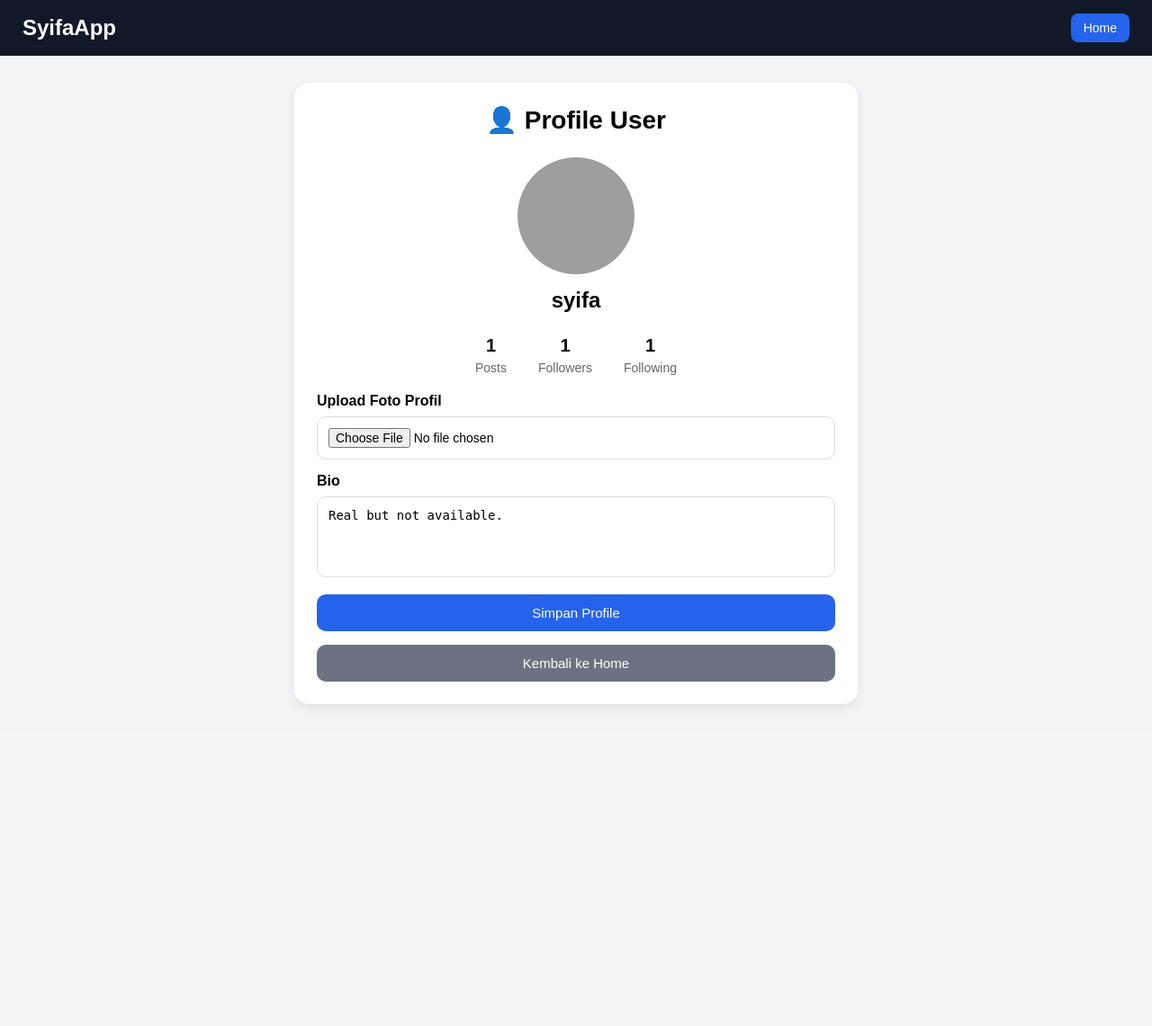
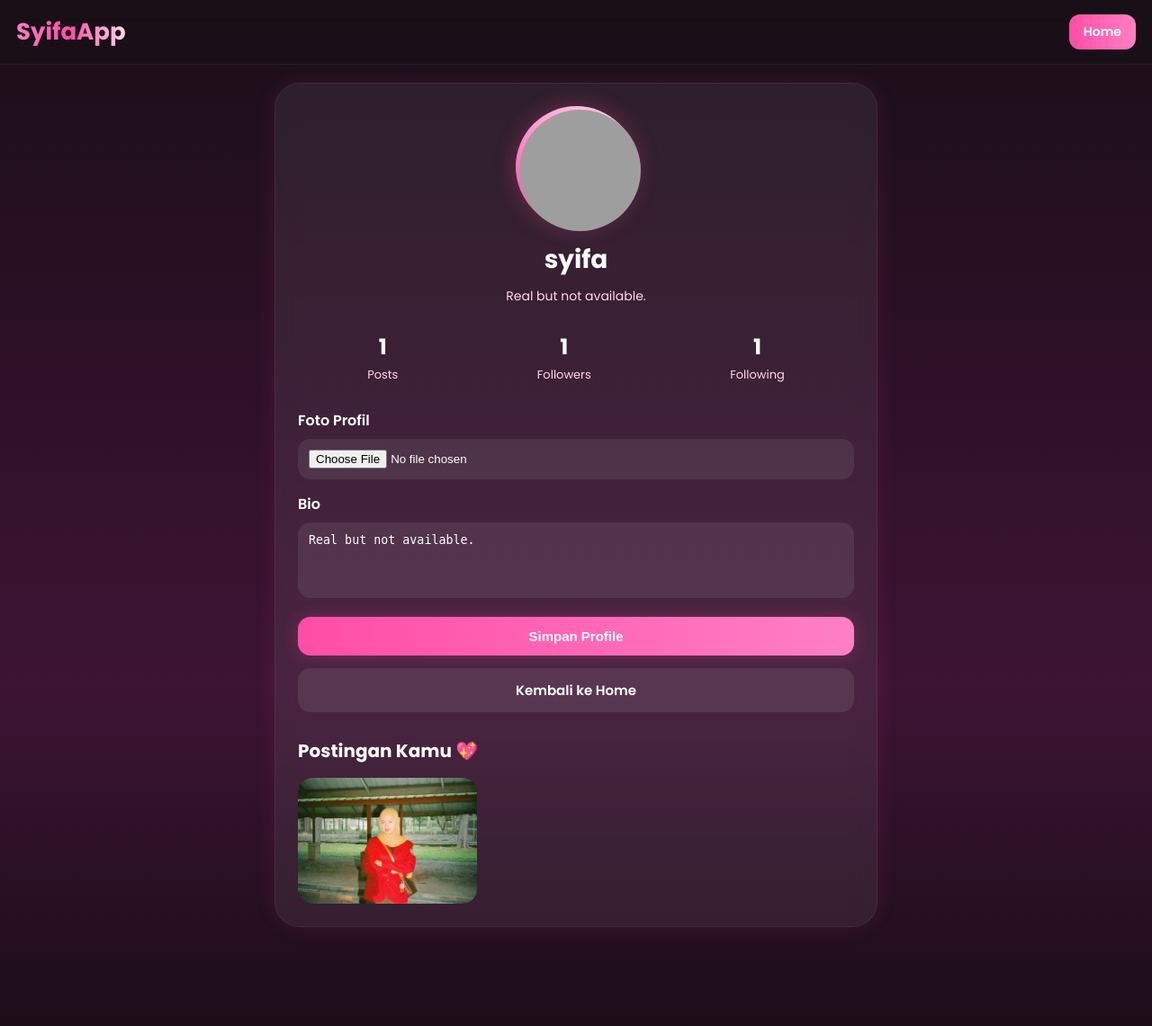
Before and after one commit to syifaasyafitri087-gif/django-syifa, a Django app: page /profile/ in a window 1280 px wide. Shown: the whole page at 90% size. Before the commit the page ends 786 px from the top, so only its background shows below. Run offline with Django 5.2, Linux system fonts and the light colour scheme; a user stored in the database is signed in; data comes from the database, SQL or seed files in the repository; tables that the repository leaves empty hold one stand-in row (values such as "Sample post"); grey boxes are pictures that could not be loaded.

Commit message:
profile premium pink luxury

```diff
--- a/myapp/templates/profile.html
+++ b/myapp/templates/profile.html
@@ -1,318 +1,243 @@
 <!DOCTYPE html>
-
 <html lang="id">
-
 <head>
-
 <meta charset="UTF-8">
-
 <meta name="viewport" content="width=device-width, initial-scale=1.0">
 
-<title>Profile - SyifaApp</title>
+<title>Profile Premium - SyifaApp</title>
+
+<link rel="preconnect" href="https://fonts.googleapis.com">
+<link href="https://fonts.googleapis.com/css2?family=Poppins:wght@400;500;600;700&display=swap" rel="stylesheet">
 
 <style>
 
 *{
-
 margin:0;
-
 padding:0;
-
 box-sizing:border-box;
-
 }
 
 body{
-
-    font-family:Arial, Helvetica, sans-serif;
-
-    background:#f3f4f6;
-
+font-family:'Poppins',sans-serif;
+background:linear-gradient(180deg,#1a0f17,#2c1026,#3d1434,#1b0d18);
+color:white;
+padding-bottom:90px;
 }
 
 /* NAVBAR */
-
 .navbar{
-
-    background:#111827;
-
-    color:white;
-
-    padding:15px 25px;
-
+padding:16px 18px;
 display:flex;
-
 justify-content:space-between;
-
 align-items:center;
-
+position:sticky;
+top:0;
+z-index:999;
+background:rgba(26,15,23,.80);
+backdrop-filter:blur(14px);
+border-bottom:1px solid rgba(255,255,255,.08);
 }
 
 .logo{
-
-    font-size:24px;
-
-    font-weight:bold;
-
+font-size:26px;
+font-weight:700;
+background:linear-gradient(90deg,#ff7fc4,#ff4da6,#ffd8eb);
+-webkit-background-clip:text;
+-webkit-text-fill-color:transparent;
 }
 
-.navbar a{
-
+.home-btn{
 text-decoration:none;
-
+background:linear-gradient(90deg,#ff4da6,#ff7fc4);
+padding:9px 16px;
+border-radius:12px;
 color:white;
-
-    background:#2563eb;
-
-    padding:8px 14px;
-
-    border-radius:8px;
-
 font-size:14px;
-
+font-weight:600;
 }
 
-/* CONTAINER */
-
+/* WRAP */
 .container{
-
-    max-width:650px;
-
-    margin:30px auto;
-
-    padding:0 12px;
-
+max-width:700px;
+margin:auto;
+padding:20px 15px;
 }
 
 /* CARD */
-
 .card{
-
-    background:white;
-
-    border-radius:16px;
-
+background:rgba(255,255,255,.07);
+border-radius:28px;
 padding:25px;
-
-    box-shadow:0 4px 12px rgba(0,0,0,0.08);
-
+backdrop-filter:blur(12px);
+border:1px solid rgba(255,255,255,.06);
+box-shadow:0 0 25px rgba(255,77,166,.10);
 }
 
-.title{
-
+/* PROFILE TOP */
+.profile-top{
 text-align:center;
-
-    font-size:28px;
-
-    font-weight:bold;
-
-    margin-bottom:25px;
-
 }
 
-/* PROFILE PHOTO */
-
-.profile-box{
-
-    text-align:center;
-
-    margin-bottom:25px;
-
+.photo,
+.photo img{
+width:135px;
+height:135px;
+border-radius:50%;
+object-fit:cover;
+margin:auto;
 }
 
-.profile-box img,
-
-.default-photo{
-
-    width:130px;
-
-    height:130px;
-
-    border-radius:50%;
-
-    object-fit:cover;
-
-    margin:auto;
-
-    display:block;
-
+.photo{
+padding:4px;
+background:linear-gradient(45deg,#ff4da6,#ff9cd3,#ffd8eb);
+box-shadow:0 0 25px rgba(255,77,166,.30);
 }
 
 .default-photo{
-
-    background:#2563eb;
-
-    color:white;
-
+width:127px;
+height:127px;
+border-radius:50%;
+background:#2c1026;
+display:flex;
+justify-content:center;
+align-items:center;
 font-size:55px;
-
-    display:flex;
-
-    justify-content:center;
-
-    align-items:center;
-
+margin:auto;
 }
 
 .username{
+margin-top:15px;
+font-size:28px;
+font-weight:700;
+}
 
-    margin-top:15px;
-
-    font-size:24px;
-
-    font-weight:bold;
-
+.bio{
+margin-top:8px;
+font-size:14px;
+color:#ffd8eb;
+line-height:1.6;
 }
 
 /* STATS */
-
 .stats{
-
 display:flex;
-
-    justify-content:center;
-
-    gap:35px;
-
-    margin:20px 0;
-
+justify-content:space-around;
+margin:28px 0;
 text-align:center;
-
 }
 
-.stats h4{
-
-    margin-bottom:5px;
-
-    font-size:20px;
-
+.stats h3{
+font-size:24px;
+margin-bottom:4px;
 }
 
 .stats p{
-
-    color:#666;
-
-    font-size:14px;
-
+font-size:13px;
+color:#ffd8eb;
 }
 
 /* FORM */
-
 label{
-
 display:block;
-
-    font-weight:bold;
-
+margin-top:15px;
 margin-bottom:8px;
-
-    margin-top:15px;
-
+font-weight:600;
 }
 
-input[type="file"],
-
+input[type=file],
 textarea{
-
 width:100%;
-
 padding:12px;
-
-    border:1px solid #ddd;
-
-    border-radius:10px;
-
-    font-size:14px;
-
+border:none;
+border-radius:14px;
+background:rgba(255,255,255,.08);
+color:white;
+outline:none;
 }
 
 textarea{
-
 resize:none;
-
 }
 
 /* BUTTON */
-
 button,
-
-.back-btn{
-
+.back{
 width:100%;
-
-    padding:12px;
-
+padding:13px;
 border:none;
-
-    border-radius:10px;
-
+border-radius:14px;
+margin-top:14px;
+font-size:15px;
+font-weight:600;
+cursor:pointer;
 text-decoration:none;
-
 display:block;
-
 text-align:center;
-
-    margin-top:15px;
-
-    font-size:15px;
-
-    cursor:pointer;
-
 }
 
 button{
-
-    background:#2563eb;
-
+background:linear-gradient(90deg,#ff4da6,#ff7fc4);
 color:white;
-
+box-shadow:0 0 18px rgba(255,77,166,.25);
 }
 
-.back-btn{
+.back{
+background:rgba(255,255,255,.08);
+color:white;
+}
 
-    background:#6b7280;
+/* POST GRID */
+.section-title{
+margin-top:28px;
+margin-bottom:15px;
+font-size:20px;
+font-weight:700;
+}
 
-    color:white;
+.grid{
+display:grid;
+grid-template-columns:repeat(3,1fr);
+gap:10px;
+}
 
+.grid img,
+.grid video{
+width:100%;
+height:140px;
+object-fit:cover;
+border-radius:16px;
+background:#2c1026;
 }
 
 /* MOBILE */
-
 @media(max-width:600px){
 
-    .title{
-
+.username{
 font-size:24px;
-
 }
 
-    .username{
-
+.stats h3{
 font-size:20px;
-
 }
 
-    .stats{
-
-        gap:20px;
-
+.grid img,
+.grid video{
+height:110px;
 }
 
 }
 
 </style>
-
 </head>
 
 <body>
 
 <!-- NAVBAR -->
-
 <div class="navbar">
 
 <div class="logo">SyifaApp</div>
 
-    <a href="/home/">Home</a>
+<a href="/home/" class="home-btn">Home</a>
 
 </div>
 
@@ -320,86 +245,94 @@ button{
 
 <div class="card">
 
-    <div class="title">👤 Profile User</div>
-
-    <!-- FOTO -->
-
-    <div class="profile-box">
+<!-- PROFILE -->
+<div class="profile-top">
 
 {% if profile.photo %}
-
+<div class="photo">
 <img src="{{ profile.photo.url }}">
-
+</div>
 {% else %}
-
+<div class="photo">
 <div class="default-photo">👤</div>
-
+</div>
 {% endif %}
 
-        <div class="username">{{ request.user.username }}</div>
+<div class="username">
+{{ request.user.username }}
+</div>
+
+<div class="bio">
+{{ profile.bio|default:"Belum ada bio 💖" }}
+</div>
 
 </div>
 
 <!-- STATS -->
-
 <div class="stats">
 
 <div>
-
-            <h4>{{ posts.count }}</h4>
-
+<h3>{{ posts.count }}</h3>
 <p>Posts</p>
-
 </div>
 
 <div>
-
-            <h4>{{ followers }}</h4>
-
+<h3>{{ followers }}</h3>
 <p>Followers</p>
-
 </div>
 
 <div>
-
-            <h4>{{ following }}</h4>
-
+<h3>{{ following }}</h3>
 <p>Following</p>
-
 </div>
 
 </div>
 
 <!-- FORM -->
-
 <form method="POST" enctype="multipart/form-data" action="/update-profile/">
 
 {% csrf_token %}
 
-        <label>Upload Foto Profil</label>
-
+<label>Foto Profil</label>
 <input type="file" name="photo">
 
 <label>Bio</label>
-
-        <textarea
-
-            name="bio"
-
-            rows="4"
-
-            placeholder="Tulis bio kamu...">{{ profile.bio }}</textarea>
+<textarea name="bio" rows="4" placeholder="Tulis bio kamu...">{{ profile.bio }}</textarea>
 
 <button type="submit">Simpan Profile</button>
 
 </form>
 
-    <a href="/home/" class="back-btn">Kembali ke Home</a>
+<a href="/home/" class="back">Kembali ke Home</a>
+
+<!-- POST GRID -->
+<div class="section-title">
+Postingan Kamu 💖
+</div>
+
+<div class="grid">
+
+{% for post in posts %}
+
+{% if post.image %}
+<img src="{{ post.image.url }}">
+{% elif post.video %}
+<video>
+<source src="{{ post.video.url }}">
+</video>
+{% endif %}
+
+{% empty %}
+
+<p>Belum ada postingan</p>
+
+{% endfor %}
+
+</div>
 
 </div>
 
 </div>
 
 </body>
-
 </html>
```
Lines whose indentation alone changed are shown as unchanged.
